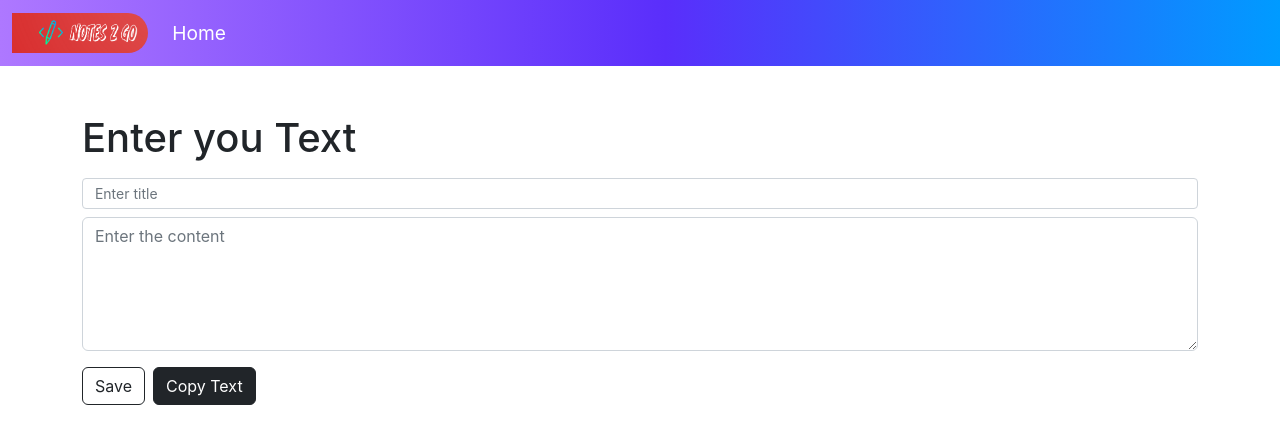
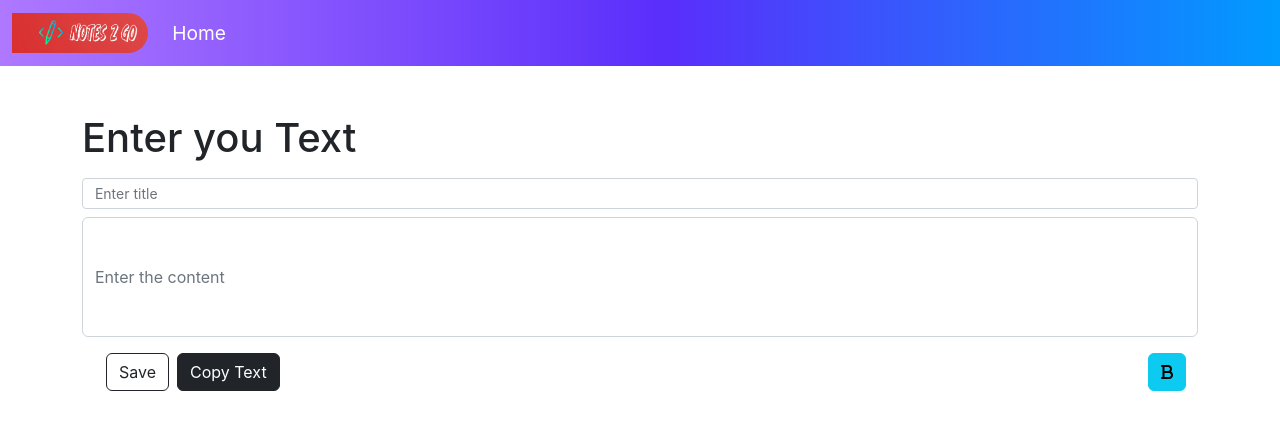
Before and after one commit to BugMasterArka/Note-Taking-App-using-ReactJS, a React (Create React App) app: page / in a window 1280 px wide. Shown: the top 444 px of the page. Built offline with nearby package versions, Linux system fonts and the light colour scheme.

Commit message:
trying to solve bold text problem

```diff
--- a/package.json
+++ b/package.json
@@ -7,6 +7,7 @@
     "@testing-library/react": "^13.3.0",
     "@testing-library/user-event": "^13.5.0",
     "html-react-parser": "^3.0.0",
+    "jquery": "^3.6.0",
     "react": "^18.2.0",
     "react-dom": "^18.2.0",
     "react-scripts": "5.0.1",
--- a/public/index.html
+++ b/public/index.html
@@ -26,6 +26,7 @@
     -->
     <link rel="shortcut icon" href="favlogo.ico" type="image/x-icon">
     <link href="https://cdn.jsdelivr.net/npm/bootstrap@5.2.0-beta1/dist/css/bootstrap.min.css" rel="stylesheet" integrity="sha384-0evHe/X+R7YkIZDRvuzKMRqM+OrBnVFBL6DOitfPri4tjfHxaWutUpFmBp4vmVor" crossorigin="anonymous">
+    <script src="https://ajax.googleapis.com/ajax/libs/jquery/3.6.0/jquery.min.js"></script>
     <title>Notes 2 Go</title>
   </head>
   <body>
@@ -43,5 +44,6 @@
     -->
     <script src="https://cdn.jsdelivr.net/npm/bootstrap@5.2.0-beta1/dist/js/bootstrap.bundle.min.js" integrity="sha384-pprn3073KE6tl6bjs2QrFaJGz5/SUsLqktiwsUTF55Jfv3qYSDhgCecCxMW52nD2" crossorigin="anonymous"></script>
     <script src="https://kit.fontawesome.com/83700eab15.js" crossorigin="anonymous"></script>
+
   </body>
 </html>
--- a/src/components/Textuser.js
+++ b/src/components/Textuser.js
@@ -2,6 +2,7 @@
 import HTMLReactParser from 'html-react-parser';
 import React,{useState} from 'react'
 import Noteitem from './Noteitem'
+import $ from 'jquery';
 
 export default function Textuser() {
 
@@ -103,6 +104,52 @@ export default function Textuser() {
         setText(notes[index].content);
     }
 
+    // where i am passing the value of the text area as value={text}
+// change that value={text} to value={HTMLReactParser(text)}
+const makeBold = ()=> {
+    let stringToFind = giveSelectedText();
+    console.log(stringToFind);
+    if(stringToFind!==null){
+        let givenString = text;
+        console.log(givenString);
+        let foundAt = -1;
+        foundAt=givenString.indexOf(stringToFind);
+        console.log(foundAt);
+        let beBold=givenString.substring(foundAt,foundAt+stringToFind.length);
+        console.log(beBold);
+        console.log(givenString.substring(0,foundAt)+`<b>${beBold}</b>`+givenString.substring(foundAt+stringToFind.length));
+        let done = $.parseHTML(givenString.substring(0,foundAt)+`<b>${beBold}</b>`+givenString.substring(foundAt+stringToFind.length)),nodeNames=[];
+        setText(done.join(''));
+        // givenString.substring(0,foundAt)+`<b>${beBold}</b>`+givenString.substring(foundAt+stringToFind.length)
+    }
+}
+const giveSelectedText = ()=>{
+    // var selectedText = '';
+    // if (window.getSelection) {
+    //     selectedText = window.getSelection().toString();
+    // }
+    // else if (document.getSelection) {
+    //     selectedText = document.getSelection();
+    // }
+    // else if (document.selection) {
+    //     selectedText = document.selection.createRange().text;
+    // }
+    // else return;
+    // return selectedText;
+    var selectedtext = "";
+    var activeEl = document.activeElement;
+    var activeElTagName = activeEl ? activeEl.tagName.toLowerCase() : null;
+    if (
+        (activeElTagName === "textarea") || (((activeElTagName === "input") && (/^(?:text|search|password|tel|url)$/i.test(activeEl.type))) && (typeof activeEl.selectionStart == "number"))
+    ) {
+        selectedtext = activeEl.value.slice(activeEl.selectionStart, activeEl.selectionEnd);
+    } else if (window.getSelection) {
+        selectedtext = window.getSelection().toString();
+    }
+    console.log(selectedtext);
+    return selectedtext;
+}
+
 
     return (
         <>
@@ -110,10 +157,15 @@ export default function Textuser() {
             <h1>Enter you Text</h1>
             <div className="mb-3 my-3">
                 <input className="form-control form-control-sm my-2" type="text" placeholder=" Enter title" id="myTitle"/>
-                <textarea className="form-control" value={text} onChange={handleOnChange} id="myBox" rows="5" placeholder='Enter the content'></textarea>
+                <input className="form-control" value={text} onChange={handleOnChange} id="myBox" placeholder='Enter the content' style={{height: '15vh'}}/>
             </div>
-            <button type="button" className="btn btn-outline-dark" onClick={handleonSave}>Save</button>
-            <button type="button" className="btn btn-dark mx-2" onClick={handleOnCopy}>Copy Text</button>
+            <div className="container d-flex justify-content-between">
+                <div className="container d-flex justify-content-start">
+                <button type="button" className="btn btn-outline-dark" onClick={handleonSave}>Save</button>
+                <button type="button" className="btn btn-dark mx-2" onClick={handleOnCopy}>Copy Text</button>
+                </div>
+                <button type="button" className="btn btn-info" onClick={makeBold}><i className="fa-solid fa-bold"></i></button>
+            </div>
         </div>
         <div className="d-flex justify-content-center">
             <div className="row container text-center">
```
Also changed, not shown: 1 other file (tests, documents, lock files or other folders).
